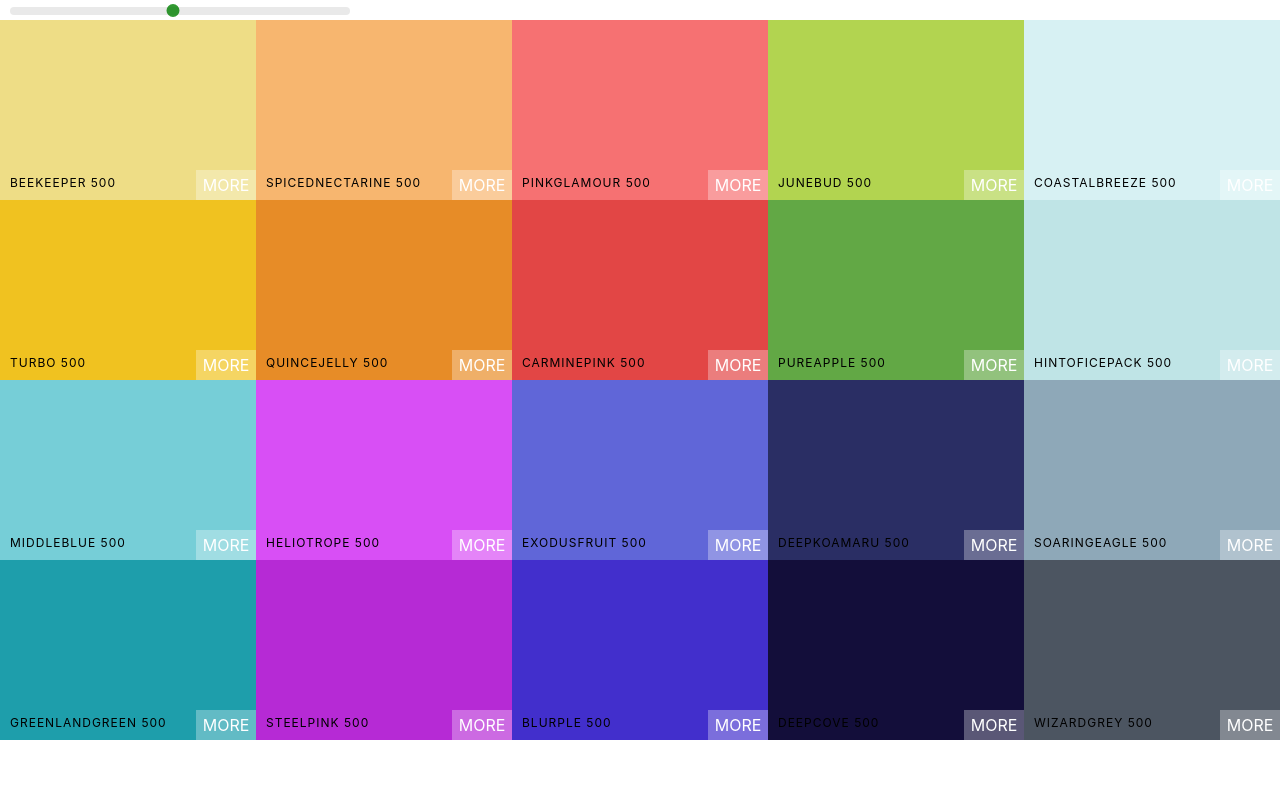
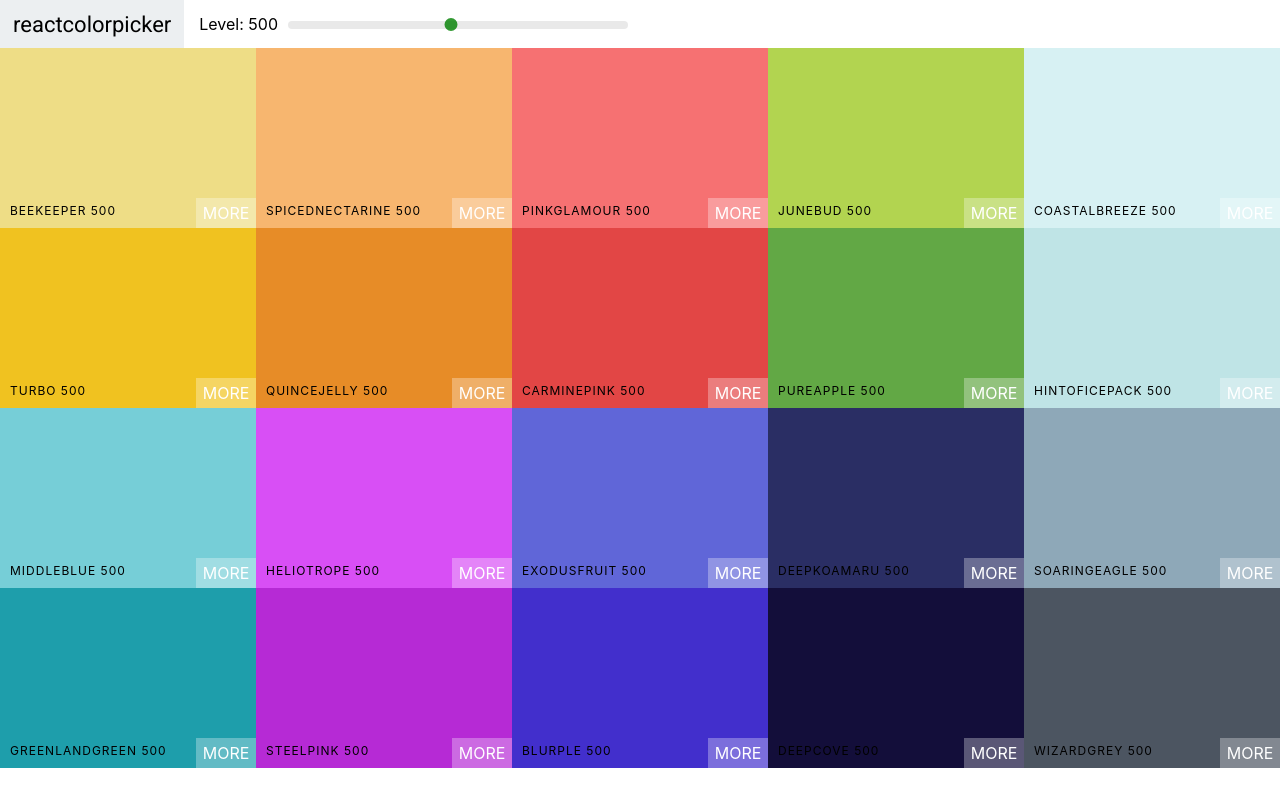
Before and after one commit to sebbains/colors-app, a React (Create React App) app: page / in a window 1280 px wide. Built offline with nearby package versions, Linux system fonts and the light colour scheme.

Commit message:
added font and navbar

```diff
--- a/public/index.html
+++ b/public/index.html
@@ -5,6 +5,9 @@
     <link rel="icon" href="%PUBLIC_URL%/favicon.ico" />
     <meta name="viewport" content="width=device-width, initial-scale=1" />
     <meta name="theme-color" content="#000000" />
+    <link rel="preconnect" href="https://fonts.googleapis.com">
+<link rel="preconnect" href="https://fonts.gstatic.com" crossorigin>
+<link href="https://fonts.googleapis.com/css2?family=Roboto:wght@100;400;500&display=swap" rel="stylesheet">
     <meta
       name="description"
       content="Web site created using create-react-app"
--- /dev/null
+++ b/src/Navbar.css
@@ -0,0 +1,55 @@
+.Navbar {
+    display: flex;
+    align-items: center;
+    justify-content: flex-start;
+    height: 6vh;
+}
+
+.logo {
+    margin-right: 15px;
+    padding: 0 13px;
+    font-size: 22px;
+    background-color: #eceff1;
+    font-family: Roboto;
+    height: 100%;
+    display: flex;
+    align-items: center;
+}
+
+.logo a {
+    text-decoration: none;
+    color: black;
+}
+
+.slider {
+    width: 340px;
+    margin: 0 10px;
+    display: inline-block;
+}
+
+.slider .rc-slider-track {
+    background-color: transparent;
+}
+
+.slider .rc-slider-rail {
+    height: 8px;
+}
+
+.slider .rc-slider-handle,
+.slider .rc-slider-handle:active,
+.slider .rc-slider-handle:focus,
+.slider .rc-slider-handle:hover {
+    background-color: green;
+    outline: none;
+    border: 2px solid green;
+    box-shadow: none;
+    width: 13px;
+    height: 13px;
+    margin-left: -7px;
+    margin-top: -3px;
+}
+
+.slider .rc-slider-handle-dragging {
+    border-color: green !important;
+    box-shadow: 0 0 0 5px #9ecb87 !important;
+}
--- /dev/null
+++ b/src/Navbar.js
@@ -0,0 +1,24 @@
+import React, { Component } from 'react';
+import Slider from 'rc-slider';
+import 'rc-slider/assets/index.css';
+import './Navbar.css';
+
+class Navbar extends Component {
+  render() {
+    const {level, changeLevel} = this.props;
+    return (
+      <header className="Navbar">
+        <div className="logo">
+            <a href="#">reactcolorpicker</a>
+        </div>
+        <div className="slider-container">
+            <span>Level: {level}</span>
+            <div className="slider">
+            <Slider defaultValue={level} min={100} max={900} step={100} onChange={changeLevel}/>
+            </div>
+        </div>
+      </header>
+    )
+  }
+}
+export default Navbar;
--- a/src/Palette.css
+++ b/src/Palette.css
@@ -5,36 +5,3 @@
 .Palette-colors {
     height: 90%;
 }
-
-.slider {
-    width: 340px;
-    margin: 0 10px;
-    display: inline-block;
-}
-
-.slider .rc-slider-track {
-    background-color: transparent;
-}
-
-.slider .rc-slider-rail {
-    height: 8px;
-}
-
-.slider .rc-slider-handle,
-.slider .rc-slider-handle:active,
-.slider .rc-slider-handle:focus,
-.slider .rc-slider-handle:hover {
-    background-color: green;
-    outline: none;
-    border: 2px solid green;
-    box-shadow: none;
-    width: 13px;
-    height: 13px;
-    margin-left: -7px;
-    margin-top: -3px;
-}
-
-.slider .rc-slider-handle-dragging {
-    border-color: green !important;
-    box-shadow: 0 0 0 5px #9ecb87 !important;
-}
--- a/src/Palette.js
+++ b/src/Palette.js
@@ -1,8 +1,8 @@
 import React, { Component } from 'react';
 import ColorBox from "./ColorBox";
-import 'rc-slider/assets/index.css';
+import Navbar from './Navbar';
 import "./Palette.css";
-import Slider from 'rc-slider';
+
 class Palette extends Component {
   constructor(props){
     super(props);
@@ -20,9 +20,7 @@
     ));
     return (
       <div className="Palette">
-        <div className="slider">
-          <Slider defaultValue={level} min={100} max={900} step={100} onChange={this.changeLevel}/>
-        </div>
+        <Navbar level={level} changeLevel={this.changeLevel}/>
         {/* Navbar goes here */}
             <div className="Palette-colors">
               {ColorBoxes}
```
